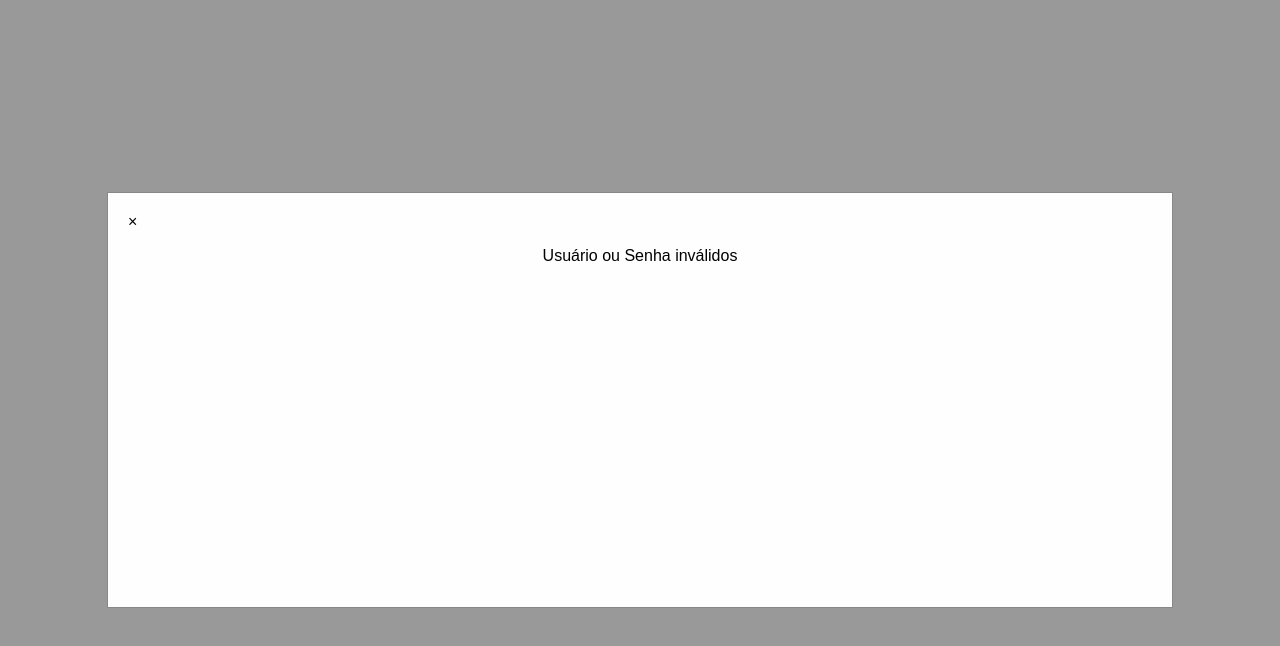
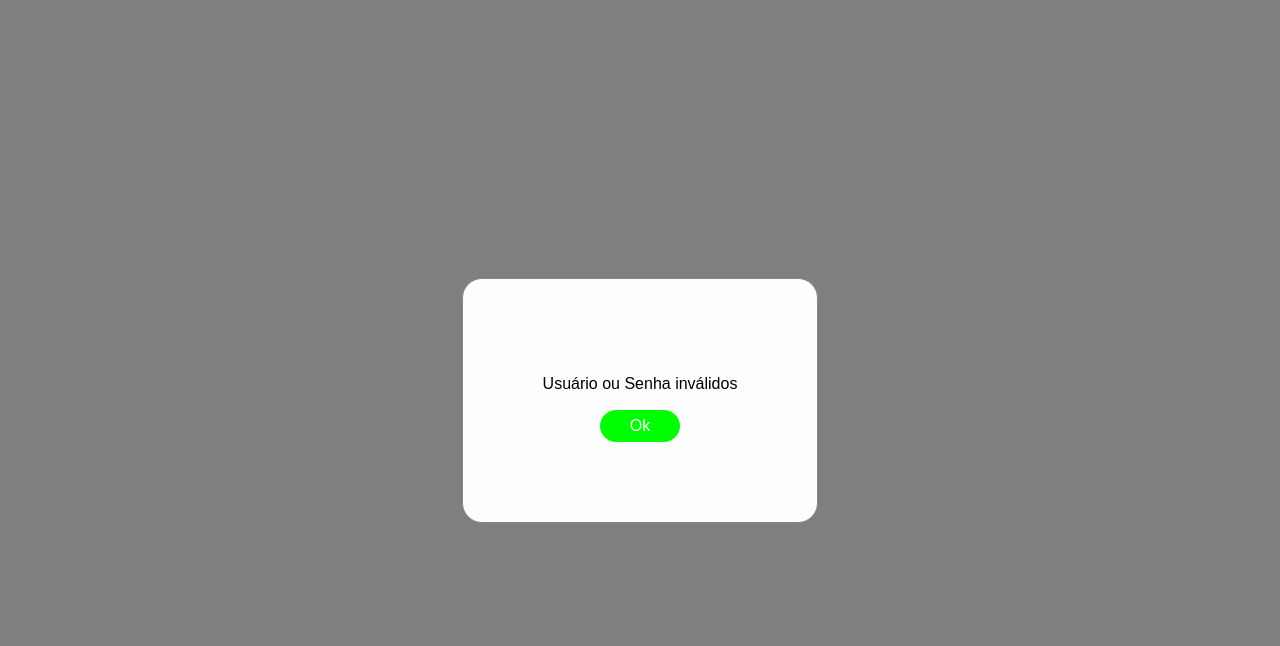
Before and after one commit to lucianogomes02/portal-universidade, a Vue app: page / in a window 1280 px wide. Both pictures are taken after a click on the button "Login". Shown: the top 646 px of the page. Built offline with nearby package versions, Linux system fonts and the light colour scheme; no server answers; a web font is replaced by a local one.

Commit message:
style(src/components/MessageModal.vue): alter MessageModal style

```diff
--- a/src/components/MessageModal.vue
+++ b/src/components/MessageModal.vue
@@ -1,21 +1,37 @@
 <template>
   <div class="message-modal" v-if="isVisible">
     <div class="modal-content">
-      <div class="modal-header">
-        <span class="close-button" @click="closeModal">&times;</span>
-      </div>
       <div class="modal-body">
         <p>{{ message }}</p>
+      </div>
+      <div class="modal-button">
+        <ButtonComponent class="close-button" :button="messageButton" @click="closeModal" />
       </div>
     </div>
   </div>
 </template>
 
 <script>
+import ButtonComponent from "@/components/ButtonComponent.vue";
+
 export default {
+  components: {ButtonComponent},
   props: {
     isVisible: Boolean,
     message: String,
+  },
+  data() {
+    return {
+      messageButton: {
+        title: "Ok",
+        styles: {
+          backgroundColor: "#00ff00",
+          fontFamily: "inherit",
+          fontSize: "16px",
+          height: "4vh",
+          width: "10vh",
+        },
+    } }
   },
   methods: {
     closeModal() {
@@ -28,27 +44,29 @@ export default {
 <style scoped>
 .message-modal {
   display: flex;
+  justify-content: center;
+  align-items: center;
   position: fixed;
   z-index: 1;
   left: 0;
   top: 0;
   width: 100%;
   height: 100%;
-  background-color: rgba(0, 0, 0, 0.4);
-  overflow: auto;
+  background-color: rgba(0, 0, 0, 0.5);
 }
 
 .modal-content {
   background-color: #fefefe;
-  margin: 15% auto;
-  padding: 20px;
+  padding: 80px;
   border: 1px solid #888;
-  width: 80%;
+  border-radius: 20px;
+  max-width: 80%;
+  text-align: center;
 }
 
-.modal-header {
+.modal-button {
   display: flex;
-  justify-content: space-between;
+  justify-content: center;
   align-items: center;
 }
 
--- a/src/views/LoginView.vue
+++ b/src/views/LoginView.vue
@@ -137,5 +137,6 @@ export default {
   border: 1px solid #b6b6b6;
   border-radius: 15px;
   font-family: inherit;
+  font-size: 2vh;
 }
 </style>
```
